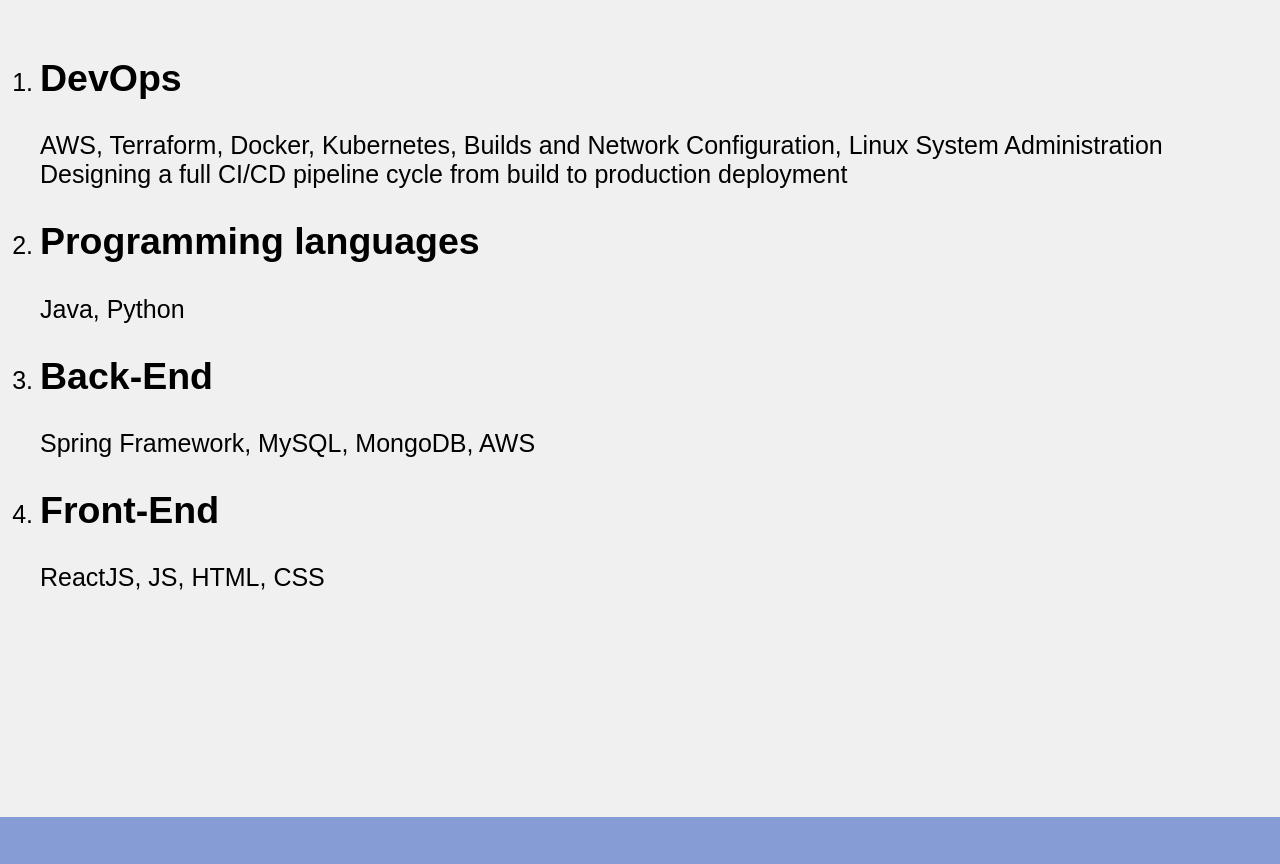
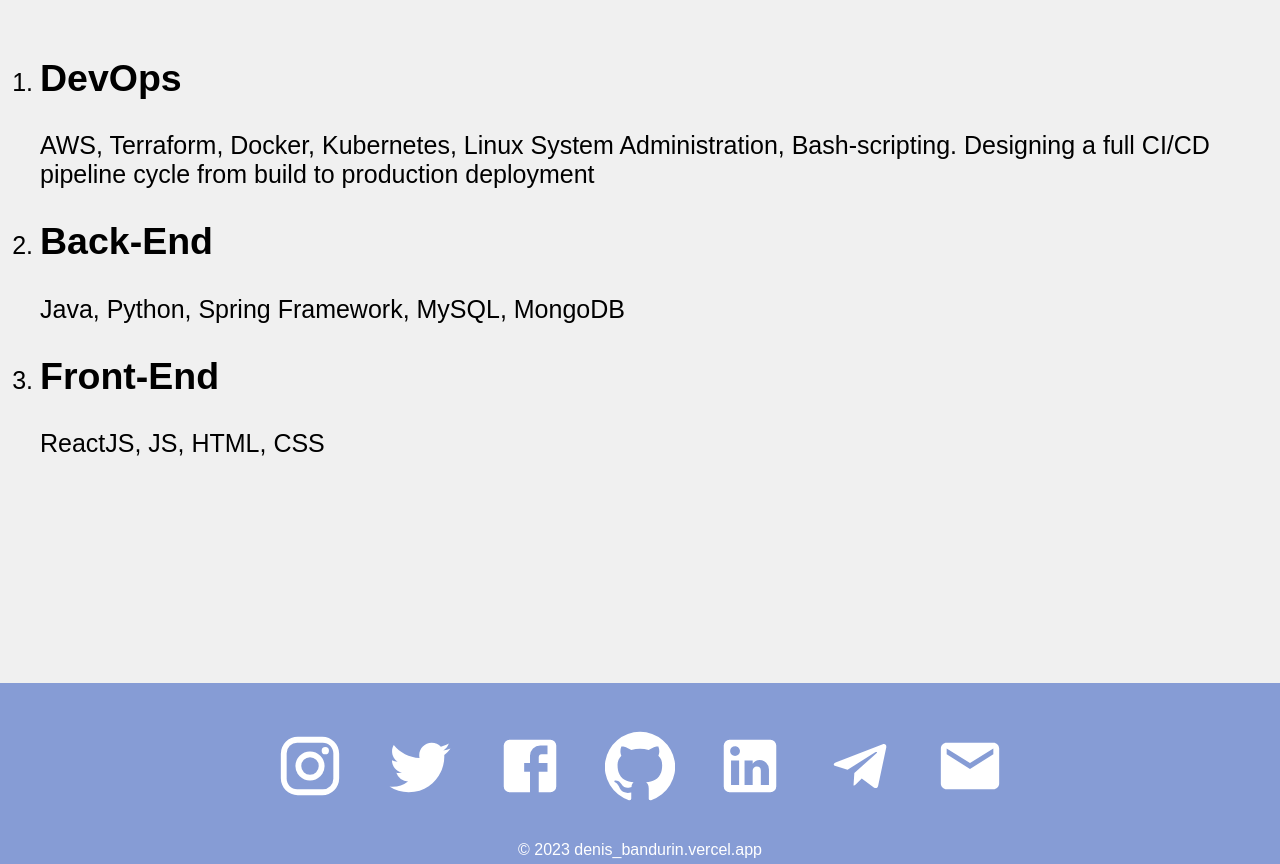
Before and after one commit to banigoden/My_second_resume, a React (Create React App) app: page / in a window 1280 px wide. Shown: the part 1260-2124 px from the top of the page. Built offline with nearby package versions, Linux system fonts and the light colour scheme.

Commit message:
changed main page

```diff
--- a/src/pages/Home.js
+++ b/src/pages/Home.js
@@ -77,19 +77,14 @@ function Home() {
         <li className="item">
             <h2> DevOps</h2>
             <span>
-            AWS, Terraform, Docker, Kubernetes, Builds and Network Configuration,
-            Linux System Administration
+            AWS, Terraform, Docker, Kubernetes, Linux System Administration, Bash-scripting.
             Designing a full CI/CD pipeline cycle from build to production deployment
             </span>
           </li>
           <li className="item">
-            <h2>Programming languages</h2>
-            <span> Java, Python</span>
-          </li>
-          <li className="item">
             <h2>Back-End</h2>
             <span>
-               Spring Framework, MySQL, MongoDB, AWS
+            Java, Python, Spring Framework, MySQL, MongoDB
             </span>
           </li>
           <li className="item">
```
